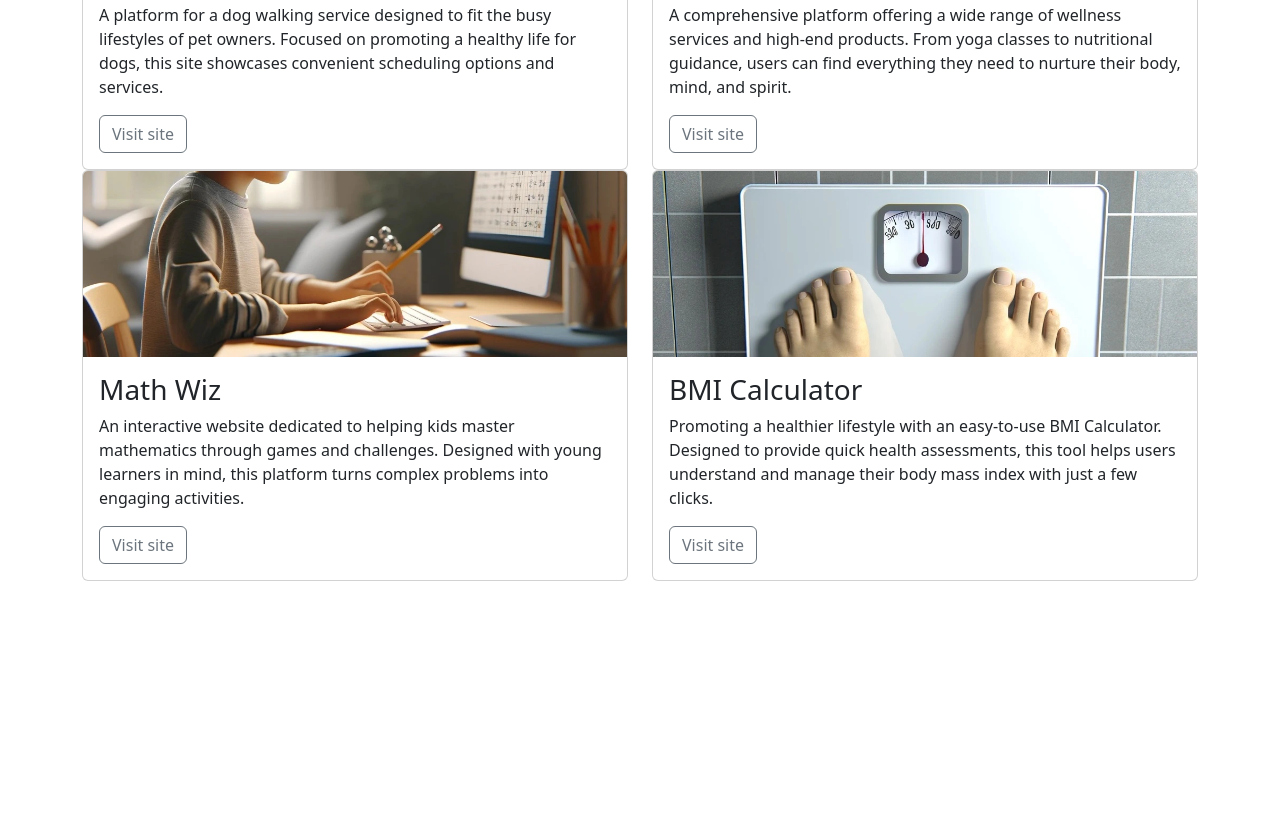
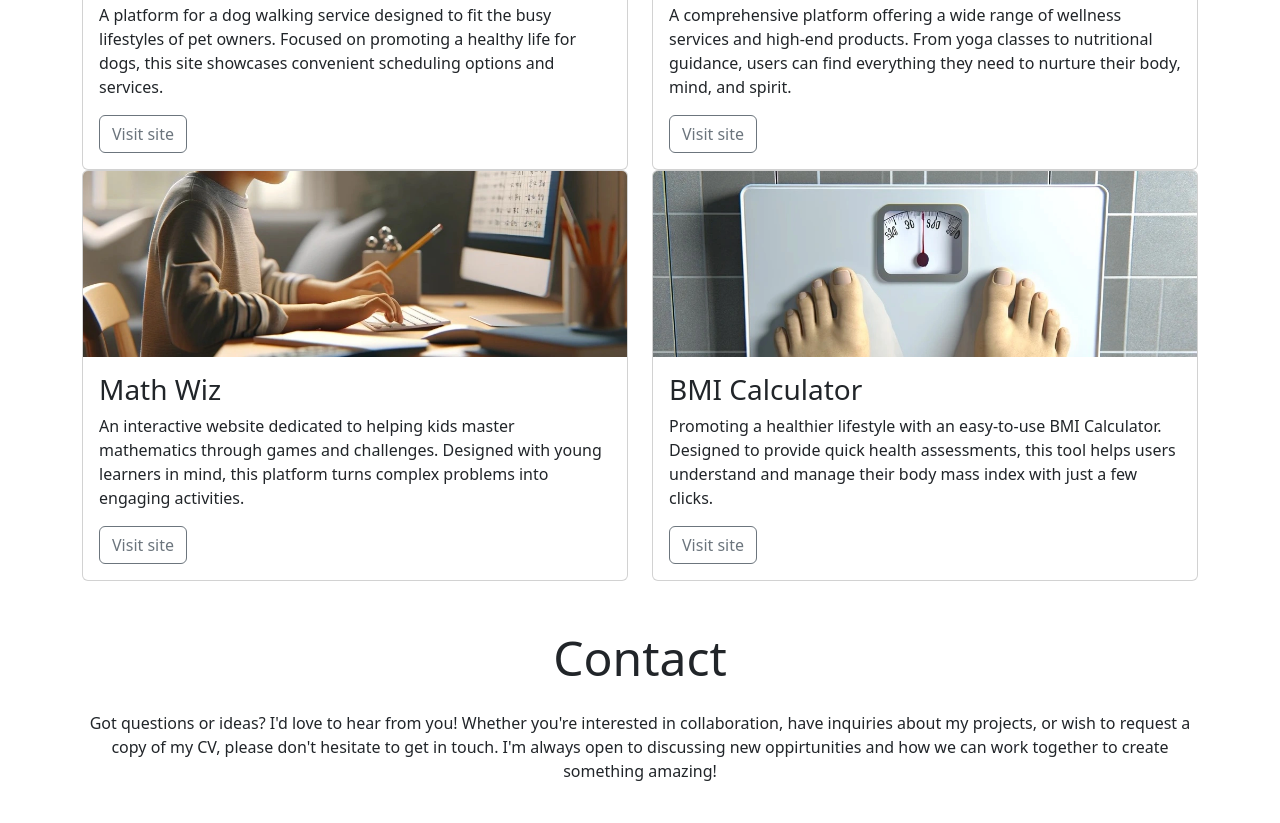
Before and after one commit to Ryan-ford25/Portfolio-project, a plain HTML site: page index.html in a window 1280 px wide. Shown: the part 1238-2061 px from the top of the page. Before the commit the page ends 1843 px from the top, so only its background shows below. Drawn offline with nearby package versions, Linux system fonts and the light colour scheme.

Commit message:
added footer content

```diff
--- a/index.html
+++ b/index.html
@@ -171,7 +171,15 @@
         </div>
       </section>
     </main>
-
+    <!--Contact section-->
+    <footer id="contact" class="container">
+      <div class="row">
+        <div class="col-12 text-center my-4">
+          <h2 class="display-5">Contact</h2>
+          <p class="mt-4">Got questions or ideas? I'd love to hear from you! Whether you're interested in collaboration, have inquiries about my projects, or wish to request a copy of my CV, please don't hesitate to get in touch. I'm always open to discussing new oppirtunities and how we can work together to create something amazing!</p>
+        </div>
+      </div>
+    </footer>
     <!--Bootstrap JS Script-->
     <script
       src="https://cdn.jsdelivr.net/npm/bootstrap@5.3.3/dist/js/bootstrap.bundle.min.js"
```
